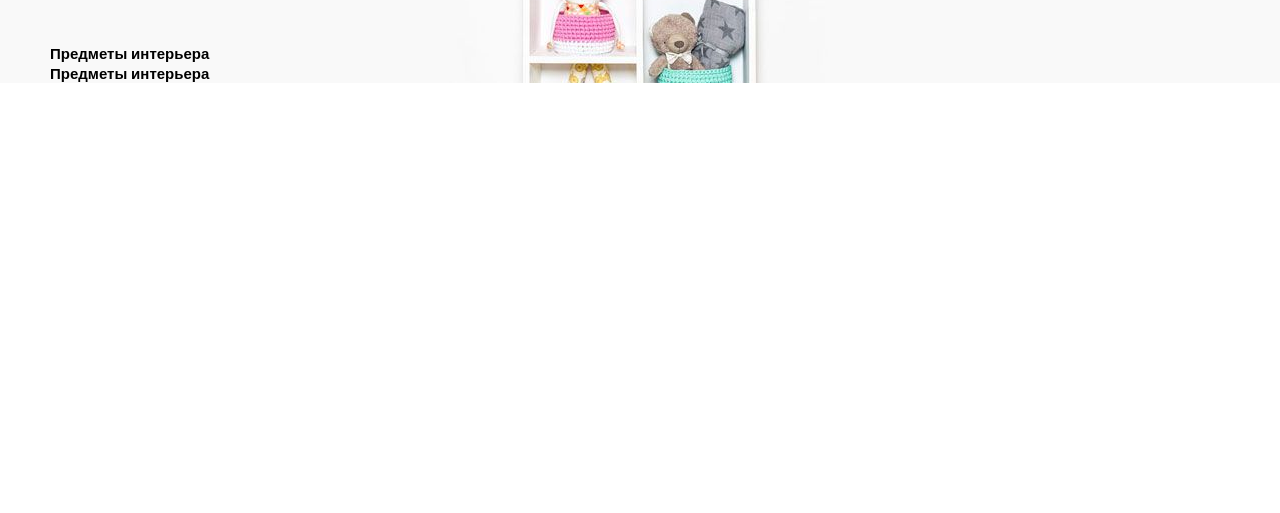
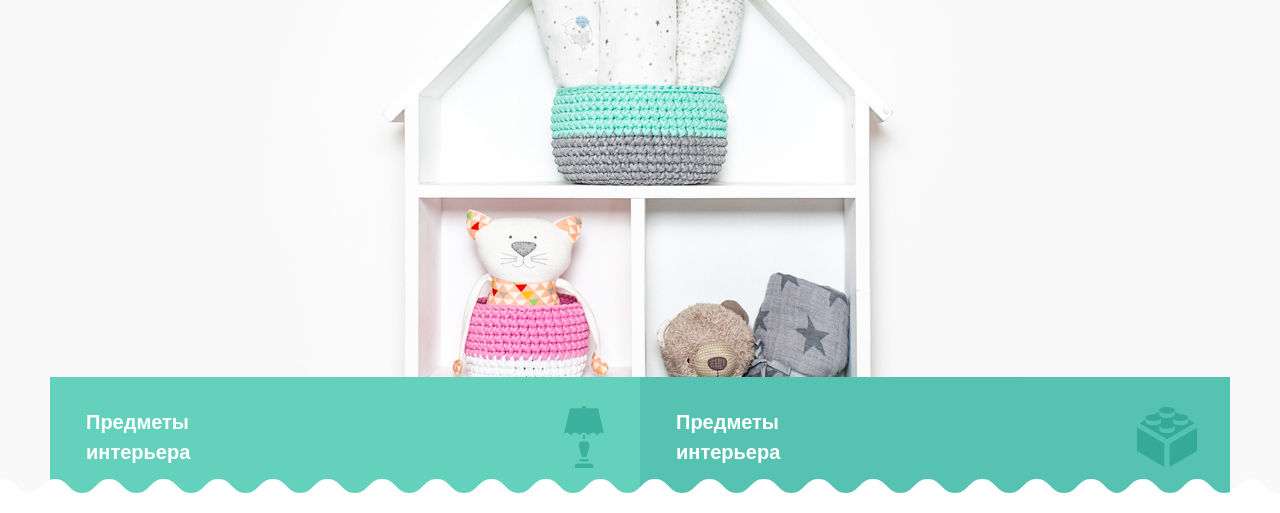
Before and after one commit to Saleyevav/mishka, a plain HTML site: page index.html in a window 1280 px wide. Shown: the part 309-822 px from the top of the page. Before the commit the page ends 800 px from the top, so only its background shows below. Drawn offline with nearby package versions, Linux system fonts and the light colour scheme.

Commit message:
add wave under main-view

```diff
--- a/css/main.scss
+++ b/css/main.scss
@@ -17,7 +17,6 @@ a {
 }
 
 header {
-  //   position: relative;
   min-height: 79px;
   border-bottom: 1px solid rgba(0, 0, 0, 0.1);
   display: flex;
@@ -40,7 +39,6 @@ header {
     height: 14px;
     position: absolute;
     right: 31px;
-    // display: none;
   }
 
   .menu-checkbox:checked ~ .hamb {
@@ -84,6 +82,7 @@ header {
       .search-icon {
         background-image: url(../img/search.png);
         background-repeat: no-repeat;
+
         margin: 0 29px;
         width: 18px;
         height: 18px;
@@ -115,37 +114,37 @@ header {
   .main-view {
     background: url(../img/hero-mobile@1x.jpg) no-repeat;
     background-position: center -35px;
-
     background-color: #f9f9f9;
 
     .top-menu {
       display: none;
     }
+
     h2 {
       font-size: 27px;
       line-height: 30px;
       font-weight: 700;
       text-align: center;
-
       padding-top: 73px;
       padding-bottom: 120px;
     }
 
-    .green-cards {
-      a {
-        font-size: 20px;
-        line-height: 30px;
-        color: #fff;
-        margin-left: 30px;
-      }
-      .green-card {
+    .green-btns {
+      .green-btn {
         min-height: 103px;
         display: flex;
         justify-content: space-between;
-        a {
+        margin: 0 -30px;
+
+        span {
           width: 130px;
           align-self: center;
+          font-size: 20px;
+          line-height: 30px;
+          color: #fff;
+          margin-left: 30px;
         }
+
         div {
           width: 50%;
         }
@@ -153,6 +152,7 @@ header {
 
       .interior {
         background-color: #63d1bb;
+
         div {
           background: url(../img/interior.png) no-repeat;
           background-position: center right 36px;
@@ -161,6 +161,7 @@ header {
 
       .toys {
         background-color: #56c3b2;
+
         div {
           background: url(../img/toy.png) no-repeat;
           background-position: center right 27px;
@@ -230,8 +231,13 @@ header {
       }
     }
   }
+
   .main {
     .main-view {
+      position: relative;
+      background: url(../img/hero-desktop1.png) no-repeat;
+      background-position: center;
+      background-color: #f9f9f9;
       .top-menu {
         display: flex;
         justify-content: space-between;
@@ -244,9 +250,48 @@ header {
           margin-left: auto;
         }
       }
+
+      h2 {
+        font-size: 43px;
+        line-height: 50px;
+        font-weight: 700;
+
+        padding-top: 110px;
+        padding-bottom: 397px;
+      }
+
+      .green-btns {
+        display: flex;
+
+        .green-btn {
+          min-height: 119px;
+          width: 50%;
+          margin: 0;
+
+          span {
+            margin-left: 36px;
+          }
+        }
+
+        .toys {
+          div {
+            background-position: center right 33px;
+          }
+        }
+      }
+    }
+    .main-view::after {
+      content: "";
+      position: absolute;
+      background: url(../img/zigzag-fill-desktop.svg) repeat-x;
+      height: 24px;
+      left: 0;
+      right: 0;
+      bottom: -12px;
     }
   }
 }
+
 @media (min-width: 992px) {
   header {
     position: relative;
@@ -316,5 +361,11 @@ header {
         }
       }
     }
+    .main-view::after {
+      height: 34px;
+      bottom: -17px;
+      background-size: auto 34px;
+      background-position-x: 29px;
+    }
   }
 }
```
Also changed, not shown: css/main.css, img/zigzag-fill-desktop.svg (added).
